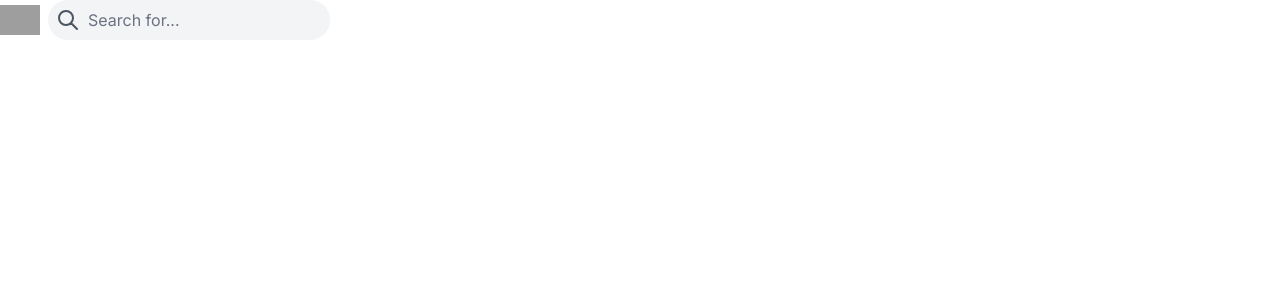
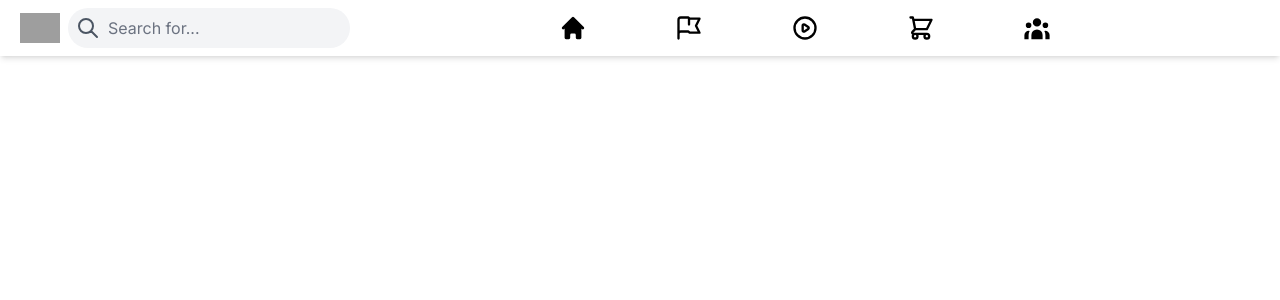
Before and after one commit to lleung030/facebook-clone, a Next.js app: page / in a window 1280 px wide. Shown: the top 300 px of the page. Built offline with nearby package versions, Linux system fonts and the light colour scheme; grey boxes are pictures that could not be loaded.

Commit message:
header bar with icons

```diff
--- a/components/Header.js
+++ b/components/Header.js
@@ -14,16 +14,27 @@
     SearchIcon,
     ShoppingCartIcon
 } from '@heroicons/react/outline';
+import HeaderIcon from '@/components/HeaderIcon';
 
 function Header() {
   return (
-    <div>
+    <div className='sticky top-0 z-50 bg-white flex items-center p-2 lg:px-5 shadow-md'>
         <div className='flex items-center'>
             <Image src='https://links.papareact.com/5me' width={40} height={40} layout='fixed' />
         <div className='flex ml-2 items-center rounded-full bg-gray-100 p-2'>
             <SearchIcon className='h-6 text-gray-600'/>
-            <input className='flex ml-2 items-center bg-transparent outline-none placeholder-gray-500' type="text" placeholder='Search for...' />
+            <input className='flex ml-2 items-center bg-transparent outline-none placeholder-gray-500 flex-shrink' type="text" placeholder='Search for...' />
         </div>
+        </div>
+
+        <div className='flex justify-center flex-grow'>
+            <div className='flex space-x-6 md:space-x-2'>
+    <HeaderIcon Icon={HomeIcon}/>
+    <HeaderIcon Icon={FlagIcon}/>
+    <HeaderIcon Icon={PlayIcon}/>
+    <HeaderIcon Icon={ShoppingCartIcon}/>
+    <HeaderIcon Icon={UserGroupIcon}/>
+            </div>
         </div>
     </div>
   )
--- /dev/null
+++ b/components/HeaderIcon.js
@@ -0,0 +1,11 @@
+import React from 'react'
+
+function HeaderIcon({Icon}) {
+  return (
+    <div className='flex items-center rounded-xl active:border-b-2 active:border-blue-500 group cursor-pointer md:px-10 sm:-14 md:hover:bg-gray-100'>
+      <Icon className='h-5 group-hover:text-blue-500 text-center sm:h-7 mx-auto'/>
+    </div>
+  )
+}
+
+export default HeaderIcon
```
